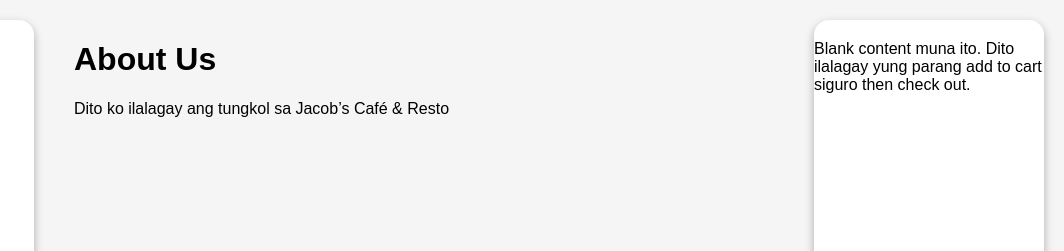
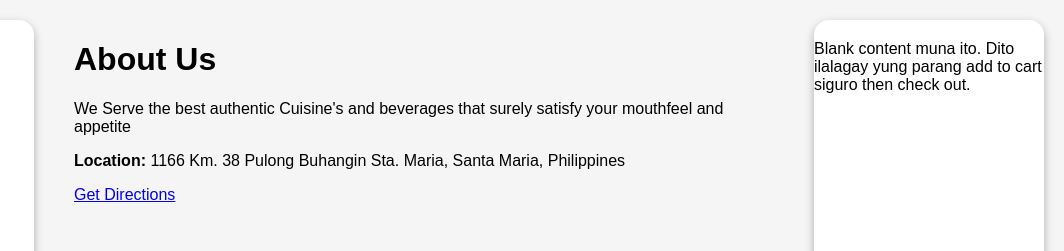
Before and after one commit to pasion-285567/Capstone_Jacobs, a plain HTML site: page index.html in a window 1280 px wide. Both pictures are taken after a click on the link "About". Shown: the top 251 px of the page, 216-1280 px from the left. Drawn offline with Linux system fonts and the light colour scheme.

Commit message:
may dinagdag

```diff
--- a/index.html
+++ b/index.html
@@ -74,7 +74,12 @@
 
         <div id="about" class="content-section hidden">
             <h1>About Us</h1>
-            <p>Dito ko ilalagay ang tungkol sa Jacob’s Café & Resto</p>
+            <p>We Serve the best authentic Cuisine's and beverages that surely satisfy your mouthfeel and appetite</p>
+            <strong>Location: </strong>1166 Km. 38 Pulong Buhangin Sta. Maria, Santa Maria, Philippines</p>
+            <a class="location-btn" href="https://www.google.com/maps/dir//Jacob's+CAFE+%26+RESTO,+Santa+Maria,+Bulakan/@14.8527393,120.8160376,326m/data=!3m1!1e3!4m17!1m7!3m6!1s0x3397a945409f9aef:0xfb488265f11e572c!2sJacob's+CAFE+%26+RESTO!8m2!3d14.8682383!4d121.0001282!16s%2Fg%2F11kk6znk3_!4m8!1m0!1m5!1m1!1s0x3397a945409f9aef:0xfb488265f11e572c!2m2!1d121.0001567!2d14.8682214!3e2?entry=ttu&g_ep=EgoyMDI1MDMxNi4wIKXMDSoASAFQAw%3D%3D" target="_blank">
+                Get Directions
+            </a>
+
         </div>
         <div id="services" class="content-section hidden">
             <h1>Our Services</h1>
```
